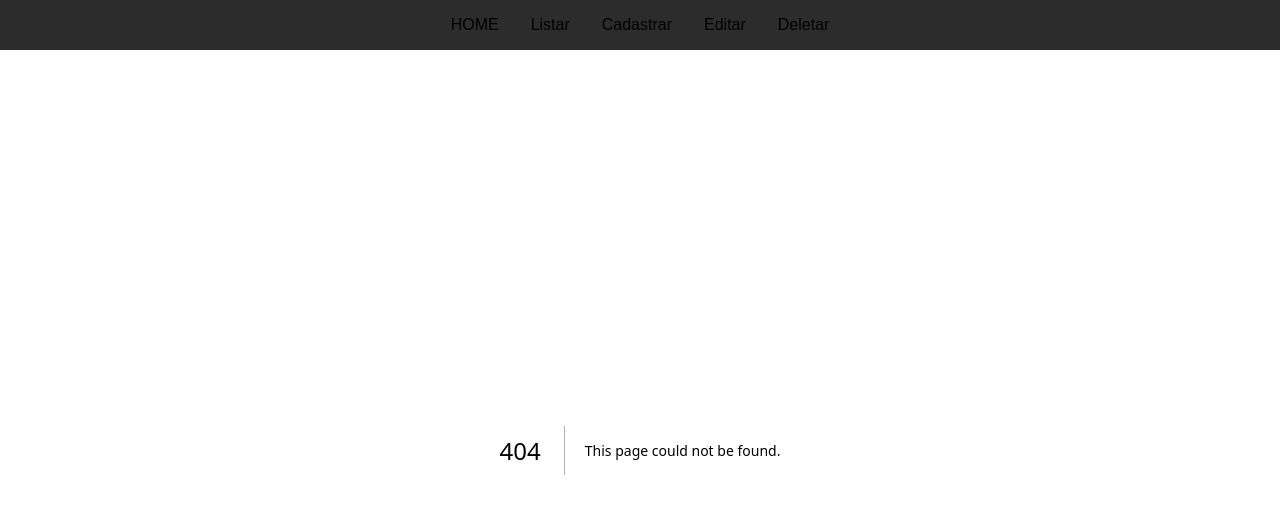
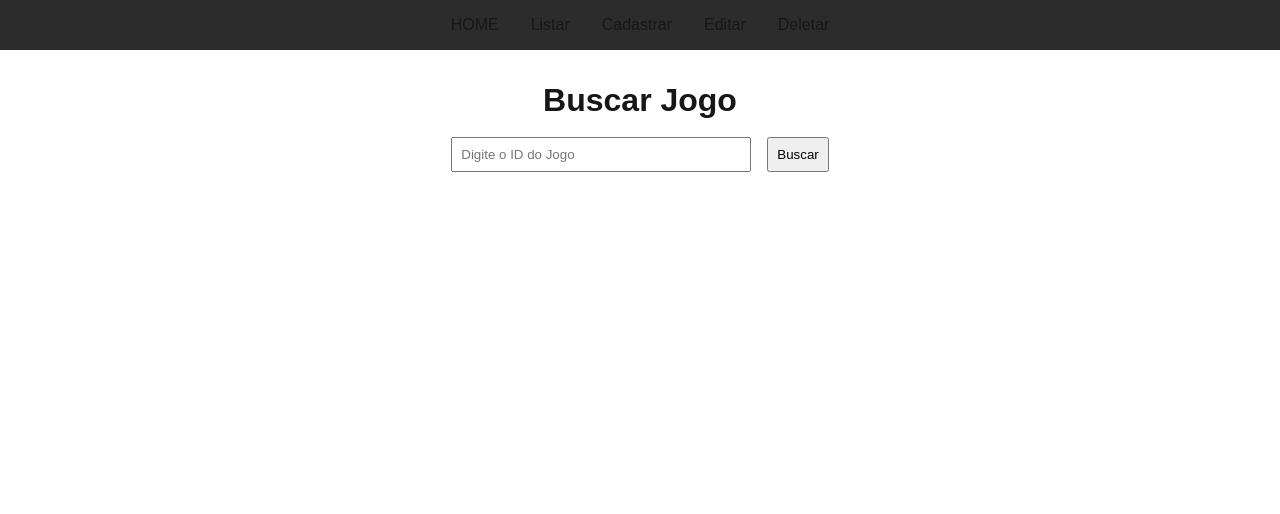
Before and after one commit to GuiKre/Smoke, a Next.js app in the folder Smoke/smoke-next/: page /game/getid in a window 1280 px wide. Before the commit this address had no page. Shown: the top 514 px of the page. Built offline with nearby package versions, Linux system fonts and the light colour scheme.

Commit message:
Adição dos endpoints Get e GetID

```diff
--- /dev/null
+++ b/Smoke/smoke-next/app/game/getid/page.tsx
@@ -0,0 +1,68 @@
+"use client";
+
+import { useState } from 'react';
+
+type Game = {
+  id: number;
+  nome: string;
+  tipo: string;
+};
+
+export default function Home() {
+  const [input, setInput] = useState<string>('');
+  const [game, setGame] = useState<Game | null>(null);
+  const [erro, setErro] = useState<string>('');
+
+  const buscarGame = async (e: React.FormEvent) => {
+    e.preventDefault();
+    setErro('');
+    setGame(null);
+
+    try {
+      const resposta = await fetch(`http://localhost:5124/api/game/${input}`);
+
+      if (!resposta.ok) {
+        throw new Error('Jogo não encontrado.');
+      }
+
+      const dados = await resposta.json();
+
+      setGame({
+        id: dados.id,
+        nome: dados.nome,
+        tipo: dados.tipo,
+      });
+
+    } catch (err: any) {
+      setErro(err.message);
+    }
+  };
+
+  return (
+    <div style={{ padding: '2rem', fontFamily: 'Arial', textAlign: 'center' }}>
+      <h1>Buscar Jogo</h1>
+      <br/>
+      <form onSubmit={buscarGame}>
+        <input
+          type="text"
+          placeholder="Digite o ID do Jogo"
+          value={input}
+          onChange={(e) => setInput(e.target.value)}
+          style={{ padding: '0.5rem', width: '300px' }}
+        />
+        <button type="submit" style={{ padding: '0.5rem', marginLeft: '1rem' }}>
+          Buscar
+        </button>
+      </form>
+
+      {erro && <p style={{ color: 'red', marginTop: '30px' }}>{erro}</p>}
+
+      {game && (
+        <div style={{ marginTop: '2rem' }}>
+          <h2>#{game.id} - {game.nome}</h2>
+          <p>{game.tipo}</p>
+        </div>
+      )}
+    </div>
+  );
+}
```
Also changed, not shown: Smoke/smoke-next/app/game/get/page.tsx (added, +44 -0 lines).
